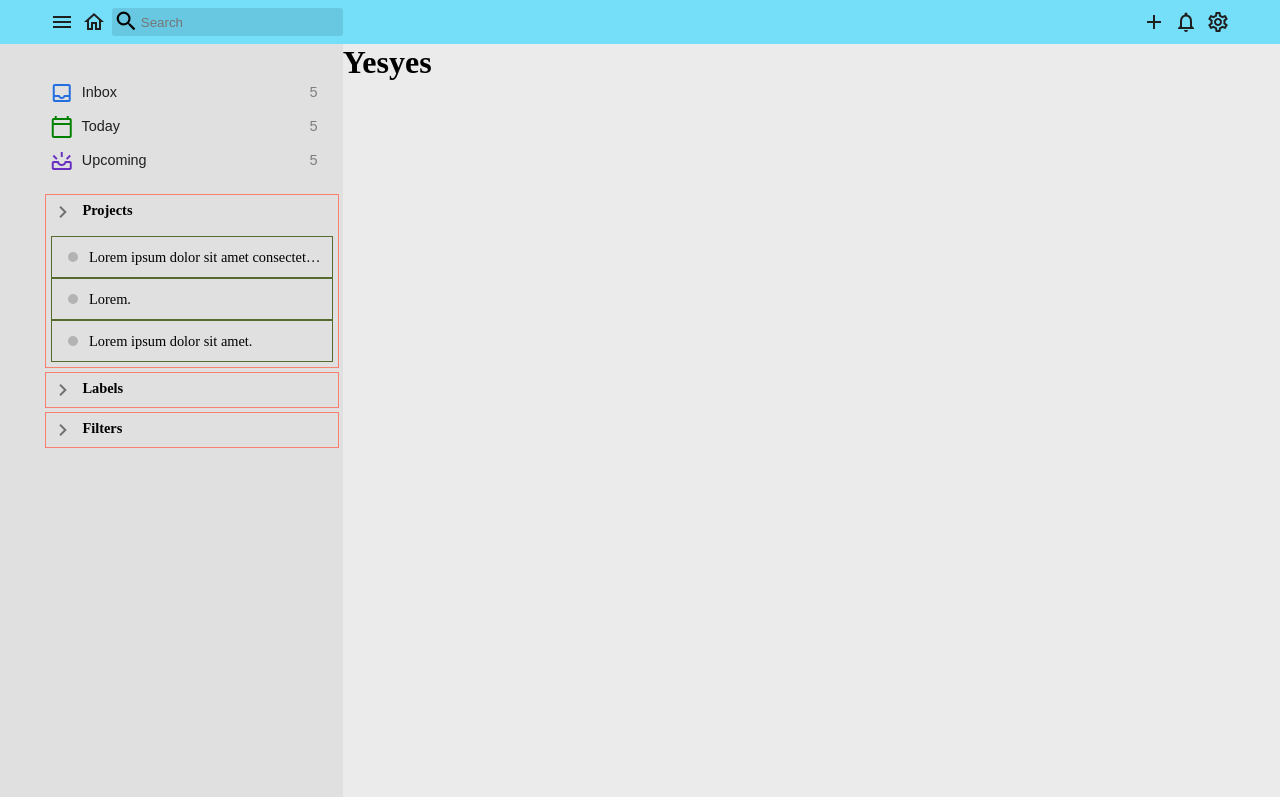
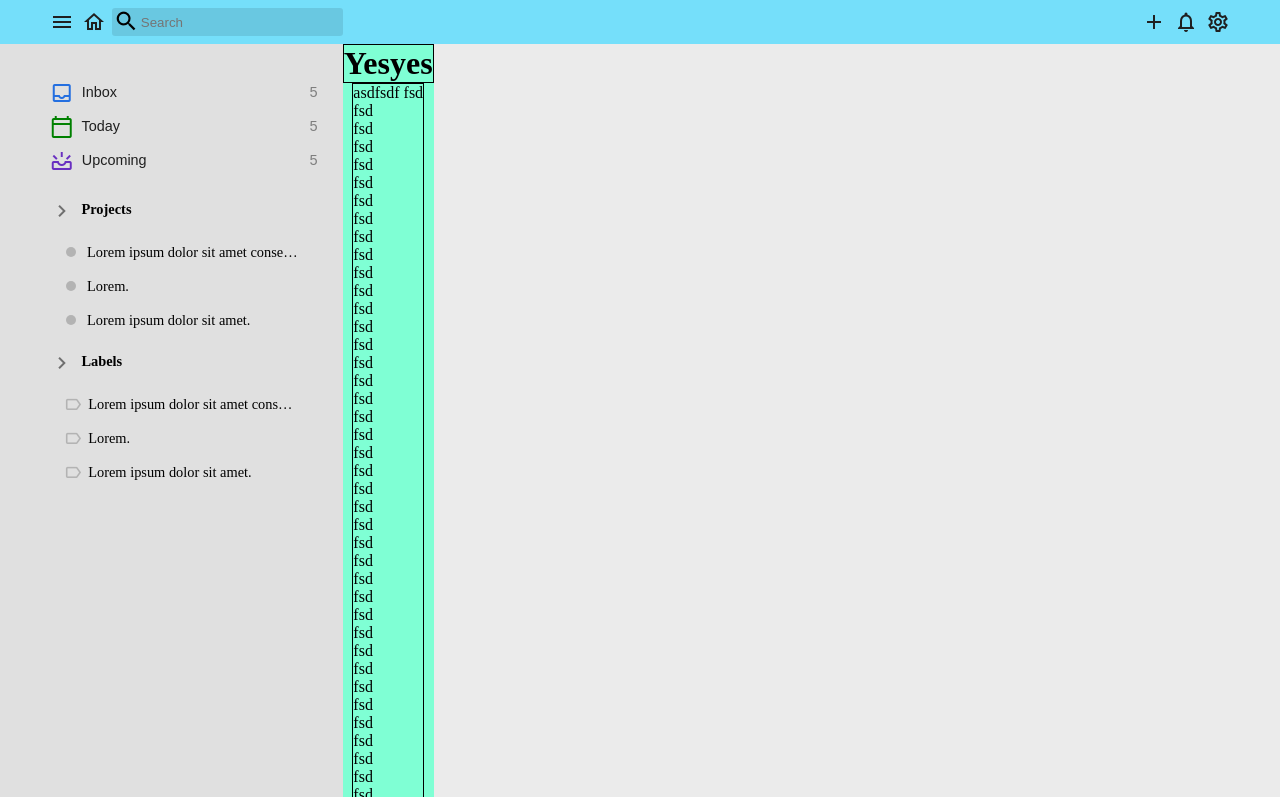
Before and after one commit to JohnGamboa-L4ck/todo-list, a website built with webpack: page src/hardcoded.html in a window 1280 px wide. Shown: the top 797 px of the page. Built offline with nearby package versions, Linux system fonts and the light colour scheme.

Commit message:
hardcoding main

```diff
--- a/src/hardcoded.html
+++ b/src/hardcoded.html
@@ -64,10 +64,10 @@
                         <span class="material-icons-outlined mid">add</span>
                     </button>
                     <strong>Projects</strong>
-                    <div class = "show-prj"><!-- show -->
+                    <div class = "show"><!-- show -->
                         <div tabindex="0">
-                            <div class = "circle"></div>
-                            <span>Lorem ipsum dolor sit amet consectetur,
+                            <div class = "bullet"></div>
+                            <span class = "unique">Lorem ipsum dolor sit amet consectetur,
                                 adipisicing elit. Sunt perspiciatis, autem ipsum
                                 aliquid explicabo nulla?
                             </span>
@@ -76,15 +76,15 @@
                             </button>
                         </div>
                         <div tabindex="0">
-                            <div class = "circle"></div>
-                            <span>Lorem.</span>
+                            <div class = "bullet"></div>
+                            <span class = "unique">Lorem.</span>
                             <button>
                                 <span class="material-icons-outlined mid">more_horiz</span>
                             </button>
                         </div>
                         <div tabindex="0">
-                            <div class = "circle"></div>
-                            <span>
+                            <div class = "bullet"></div>
+                            <span class = "unique">
                                 Lorem ipsum dolor sit amet.
                             </span>
                             <button>
@@ -99,13 +99,34 @@
                         <span class="material-icons-outlined mid">add</span>
                     </button>
                     <strong>Labels</strong>
-                </div>
-                <div class = "ic-div" tabindex="0">
-                    <span class="material-icons-outlined mid ic-span opa">chevron_right</span>
-                    <button class = "ic-add-btn opa">
-                        <span class="material-icons-outlined mid">add</span>
-                    </button>
-                    <strong>Filters</strong>
+                    <div class = "show"><!-- show -->
+                        <div tabindex="0">
+                            <span class="material-icons-outlined mid tag">label</span>
+                            <span class = "unique">Lorem ipsum dolor sit amet consectetur,
+                                adipisicing elit. Sunt perspiciatis, autem ipsum
+                                aliquid explicabo nulla?
+                            </span>
+                            <button>
+                                <span class="material-icons-outlined mid">more_horiz</span>
+                            </button>
+                        </div>
+                        <div tabindex="0">
+                            <span class="material-icons-outlined mid tag">label</span>
+                            <span class = "unique">Lorem.</span>
+                            <button>
+                                <span class="material-icons-outlined mid">more_horiz</span>
+                            </button>
+                        </div>
+                        <div tabindex="0">
+                            <span class="material-icons-outlined mid tag">label</span>
+                            <span class = "unique">
+                                Lorem ipsum dolor sit amet.
+                            </span>
+                            <button>
+                                <span class="material-icons-outlined mid">more_horiz</span>
+                            </button>
+                        </div>
+                    </div>
                 </div>
             </nav>
             <div class = "container">
@@ -113,22 +134,70 @@
                     <h1>Yesyes</h1>
                 </header>
                 <main>
-
+                    asdfsdf
+                    fsd<br>
+                    fsd<br>
+                    fsd<br>
+                    fsd<br>
+                    fsd<br>
+                    fsd<br>
+                    fsd<br>
+                    fsd<br>
+                    fsd<br>
+                    fsd<br>
+                    fsd<br>
+                    fsd<br>
+                    fsd<br>
+                    fsd<br>
+                    fsd<br>
+                    fsd<br>
+                    fsd<br>
+                    fsd<br>
+                    fsd<br>
+                    fsd<br>
+                    fsd<br>
+                    fsd<br>
+                    fsd<br>
+                    fsd<br>
+                    fsd<br>
+                    fsd<br>
+                    fsd<br>
+                    fsd<br>
+                    fsd<br>
+                    fsd<br>
+                    fsd<br>
+                    fsd<br>
+                    fsd<br>
+                    fsd<br>
+                    fsd<br>
+                    fsd<br>
+                    fsd<br>
+                    fsd<br>
+                    fsd<br>
+                    fsd<br>
+                    fsd<br>
+                    fsd<br>
+                    fsd<br>
+                    fsd<br>
+                    fsd<br>
+                    fsd<br>
+                    fsd<br>
+                    fsd<br>
+                    fsd<br>
+                    fsd<br>
+                    fsd<br>
+                    fsd<br>
+                    fsd<br>
+                    fsd<br>
+                    fsd<br>
+                    fsd<br>
                 </main>
-                <footer>
+                <footer>sfds
                     <!-- this will if  hidden if the selected todo item is empty-->
                 </footer>
             </div>
         </div>
-    </div>
-<!-- to here -->
-<script>
-
-</script>
-</body>
-</html>
-
-<!-- <span class="material-icons-outlined mid">chevron_left</span>
+        <!-- <span class="material-icons-outlined mid">chevron_left</span>
                 <span class="material-icons-outlined mid">chevron_right</span>
                 <span class="material-icons-outlined mid">expand_more</span>
                 <span class="material-icons-outlined mid">label</span>
@@ -145,3 +214,10 @@
                 <span class="material-icons-outlined mid">view_list</span>
                 <span class="material-icons-outlined mid">view_column</span>
                 <span class="material-icons-outlined mid">exit_to_app</span> -->
+    </div>
+<!-- to here -->
+<script>
+
+</script>
+</body>
+</html>
--- a/src/style.css
+++ b/src/style.css
@@ -117,11 +117,6 @@ span.mid {
     display: block;
 }
 
-.search-div button:focus-visible + .search-input,
-.search-div button:hover + .search-input {
-    background-color: var(--light92);
-}
-
 .search-div:focus-within .search-input,
 .search-div:hover .search-input{
     background-color: var(--light92);
@@ -158,7 +153,6 @@ span.mid {
 
 .ic-div {
     margin: .25rem 0 0 0;
-    border: 1px solid salmon;
 }
 
 .info-comp > div:first-of-type{
@@ -207,56 +201,83 @@ span.mid {
     display: none;
 }
 
-.ic-div > div.show-prj {
+.ic-div > div.show {
     display: flex;
     flex-direction: column;
 }
 
-.show-prj {
+.show {
     margin: .75rem 0 0 0;
 }
 
-.show-prj > div {
+.show > div {
     text-align: left;
     display: flex;
-    padding: .5rem;
-    height: 42px;
+    padding: .5rem .5rem .5rem .5rem;
+    height: 34px;
     font-size: .9rem;
     align-items: center;
-    border: 1px solid darkolivegreen;
+    border-radius: 3px;
 }
 
-.show-prj > div > span {
+span.unique {
     white-space: nowrap;
     overflow: hidden;
     text-overflow: ellipsis;
     align-self: center;
+    margin-right: .2rem;
 }
 
-.show-prj button {
+.show button {
     padding: 0;
-    display: none;
+    visibility: hidden;
 }
 
-.show-prj > div:hover button,
-.show-prj > div:focus-visible button,
-.show-prj > div:focus-within button{
-    display: flex;
+.show > div:hover,
+.show > div:focus-visible {
+    background-color: var(--transparent2);
+}
+
+.show > div:hover button,
+.show > div:focus-visible button,
+.show > div:focus-within button{
+    visibility: visible;
     margin-left: auto;
 }
 
-.show-prj button:hover,
-.show-prj button:focus-visible {
+.show button:hover,
+.show button:focus-visible {
     background-color: transparent!important;
 }
 
-.circle {
+.bullet {
     min-width: 10px;
     height: 10px;
     border-radius: 50%;
     margin: 0 .7rem 0 .5rem;
     background-color: var(--transparent2);
 }
+
+.tag {
+    transform: scale(.8);
+    margin: 0 .2rem 0 .2rem;
+    color: var(--transparent2);
+}
+
+.container {
+    background-color: aquamarine;
+    display: flex;
+    flex-direction: column;
+    justify-self: center;
+    align-items: center;
+}
+
+
+.container > * {
+    border: 1px solid black;
+}
+
+/* overflow-y: scroll; */
 
 button:hover,
 button:focus-visible {
```
